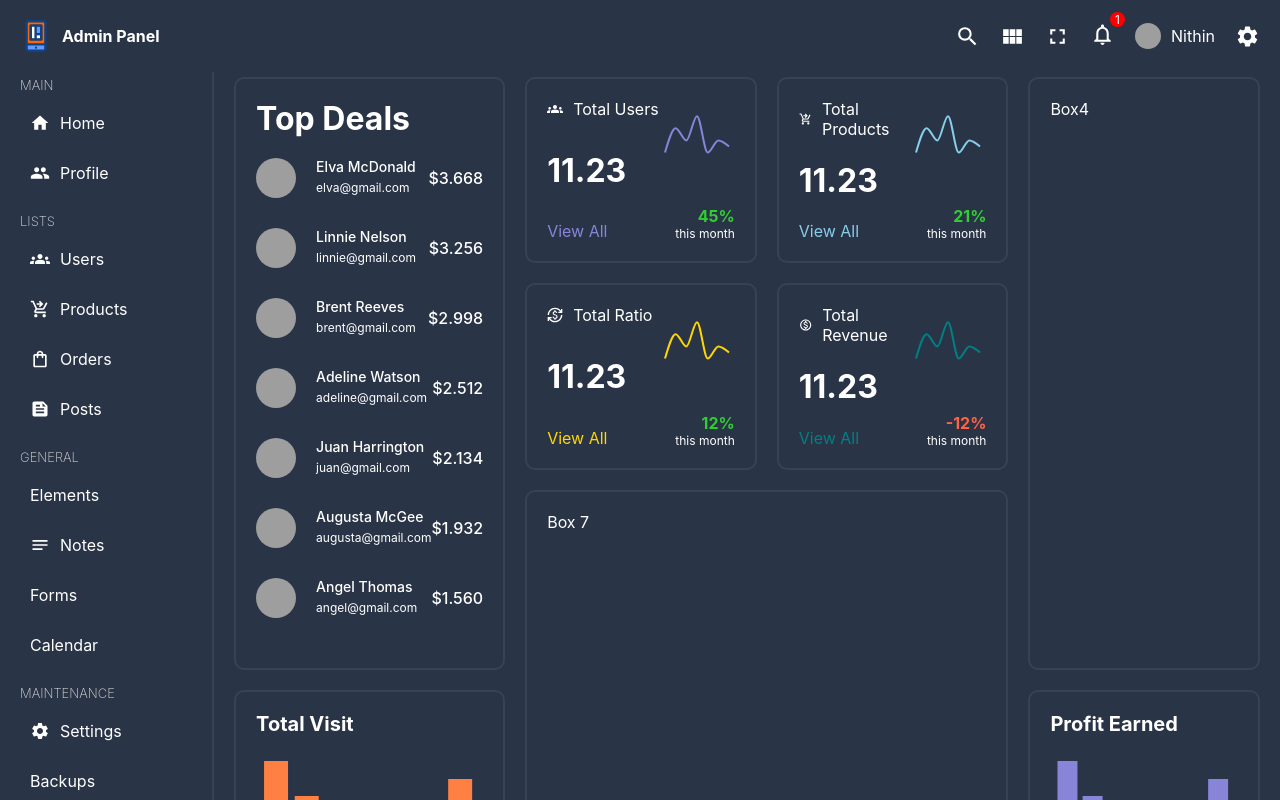
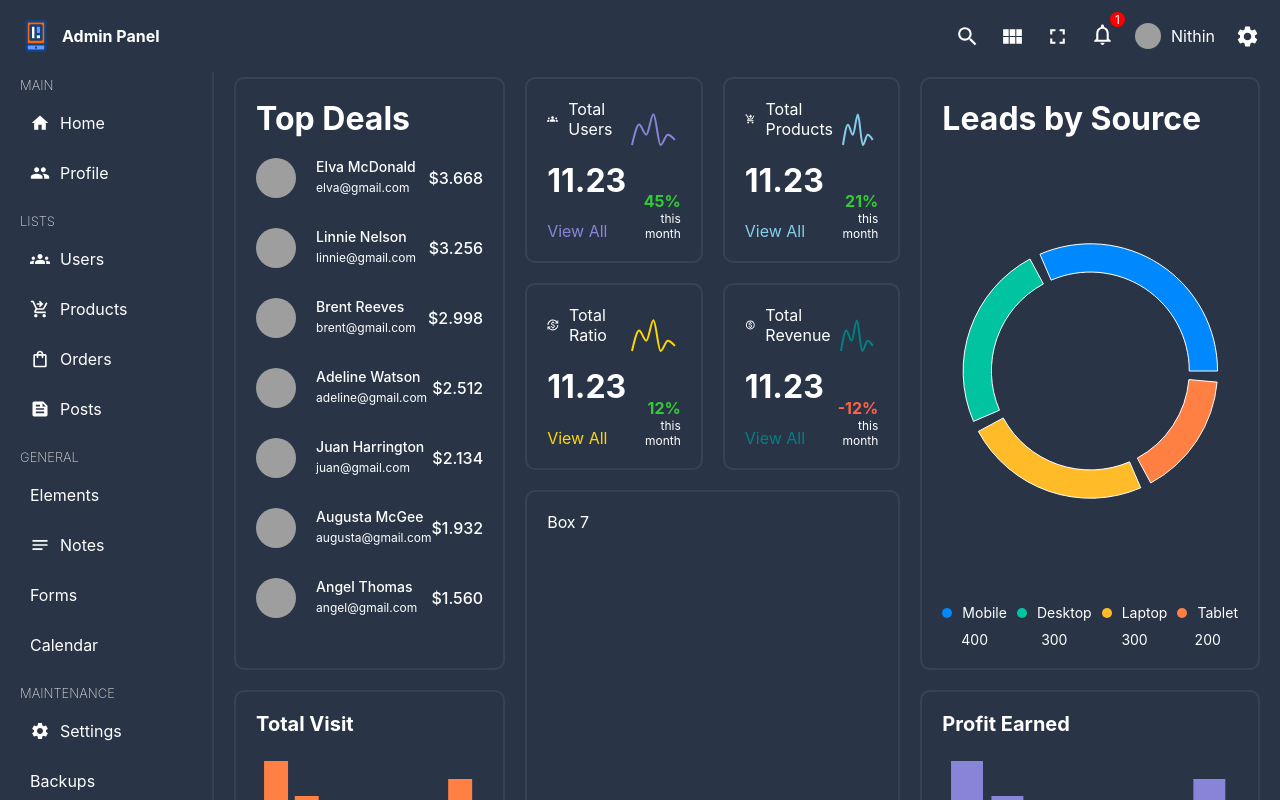
Before and after one commit to nithin22796/dashboard, a React (Vite) app: page / in a window 1280 px wide. Shown: the top 800 px of the page. Built offline with nearby package versions, Linux system fonts and the light colour scheme; grey boxes are pictures that could not be loaded.

Commit message:
Pie Chart

```diff
--- a/src/App.tsx
+++ b/src/App.tsx
@@ -3,7 +3,6 @@
 import "./styles/global.scss";
 
 function App() {
-  console.log("Initializing App");
   return (
     <RouterProvider router={route} fallbackElement={<>Base Name error</>} />
   );
--- /dev/null
+++ b/src/components/PieChart/PieChart.scss
@@ -0,0 +1,38 @@
+.pieChart {
+  height: 100%;
+  display: flex;
+  flex-direction: column;
+  justify-content: space-between;
+
+  .chart {
+    display: flex;
+    align-items: center;
+    justify-content: center;
+    width: 100%;
+    height: 100%;
+  }
+
+  .options {
+    display: flex;
+    justify-content: space-between;
+    gap: 10px;
+    font-size: 14px;
+  }
+  .option {
+    display: flex;
+    flex-direction: column;
+    gap: 10px;
+    align-items: center;
+    .title {
+      display: flex;
+      gap: 10px;
+      align-items: center;
+
+      .dot {
+        width: 10px;
+        height: 10px;
+        border-radius: 50%;
+      }
+    }
+  }
+}
--- /dev/null
+++ b/src/components/PieChart/PieChart.tsx
@@ -0,0 +1,48 @@
+import { Cell, Pie, PieChart, ResponsiveContainer, Tooltip } from "recharts";
+
+const data = [
+  { name: "Mobile", value: 400, color: "#0088FE" },
+  { name: "Desktop", value: 300, color: "#00C49F" },
+  { name: "Laptop", value: 300, color: "#FFBB28" },
+  { name: "Tablet", value: 200, color: "#FF8042" },
+];
+
+const PieCharts = () => {
+  return (
+    <div className="pieChart">
+      <h1>Leads by Source</h1>
+      <div className="chart">
+        <ResponsiveContainer width={"99%"} height={300}>
+          <PieChart>
+            <Tooltip
+              contentStyle={{ backgroundColor: "white", borderRadius: 5 }}
+            />
+            <Pie
+              data={data}
+              innerRadius={"70%"}
+              outerRadius={"90%"}
+              paddingAngle={5}
+              dataKey="value">
+              {data.map((entry) => (
+                <Cell key={entry.name} fill={entry.color} />
+              ))}
+            </Pie>
+          </PieChart>
+        </ResponsiveContainer>
+      </div>
+      <div className="options">
+        {data.map((item) => (
+          <div className="option" key={item.name}>
+            <div className="title">
+              <div className="dot" style={{ backgroundColor: item.color }} />
+              <span>{item.name}</span>
+            </div>
+            <span>{item.value}</span>
+          </div>
+        ))}
+      </div>
+    </div>
+  );
+};
+
+export default PieCharts;
--- /dev/null
+++ b/src/components/PieChart/index.ts
@@ -0,0 +1,4 @@
+import PieChart from "./PieChart";
+import "./PieChart.scss";
+
+export default PieChart;
--- a/src/pages/home/Home.tsx
+++ b/src/pages/home/Home.tsx
@@ -1,4 +1,5 @@
 import BarChart from "../../components/BarChart";
+import PieChart from "../../components/PieChart";
 import ChartBox from "../../components/chartBox";
 import TopBox from "../../components/topBox";
 import {
@@ -22,7 +23,9 @@
       <div className="box box3">
         <ChartBox {...Products} />
       </div>
-      <div className="box box4">Box4</div>
+      <div className="box box4">
+        <PieChart />
+      </div>
       <div className="box box5">
         <ChartBox {...Conversion} />
       </div>
```
